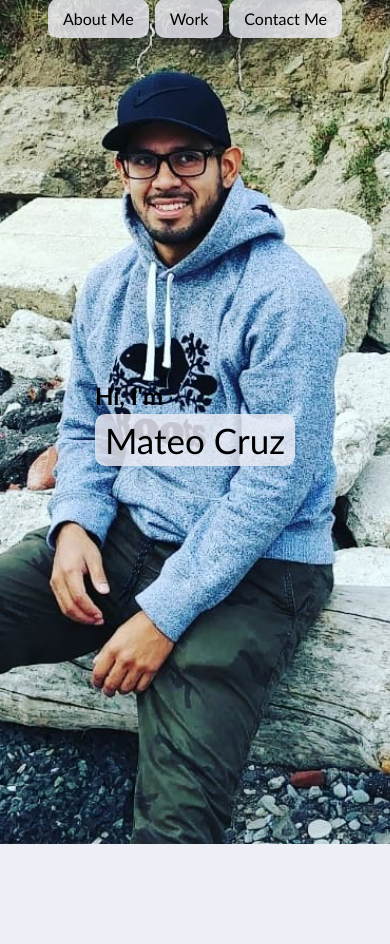
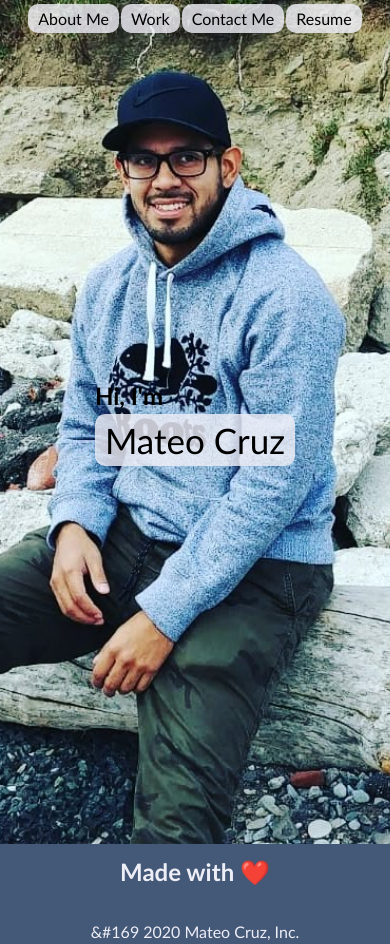
Before and after one commit to cruzma/React-Portfolio, a React (Create React App) app: page / in a window 390 px wide. Before the commit the page ends 844 px from the top, so only its background shows below. Built offline with nearby package versions, Linux system fonts and the light colour scheme.

Commit message:
added resume component

```diff
--- a/src/App.js
+++ b/src/App.js
@@ -3,13 +3,14 @@ import Nav from './components/Nav';
 import ContactForm from './components/ContactForm'
 import About from './components/About';
 import Work from './components/Work';
+import Resume from './components/Resume';
 import React, { useState } from 'react';
 
 function App() {
   const [workSelected, setWorkSelected] = useState(false);
   const [contactSelected, setContactSelected] = useState(false);
   const [aboutSelected, setAboutSelected] = useState(false);
-
+  const [resumeSelected, setResumeSelected] = useState(false);
 
   return (
     <div>
@@ -20,9 +21,11 @@ function App() {
         setContactSelected={setContactSelected}
         aboutSelected={aboutSelected}
         setAboutSelected={setAboutSelected}
+        resumeSelected={resumeSelected}
+        setResumeSelected={setResumeSelected}
       ></Nav>
-      <main>
-        {!contactSelected && !aboutSelected && !workSelected?(
+      <main className="content">
+        {!contactSelected && !aboutSelected && !workSelected && !resumeSelected ?(
           <>
             <Landing></Landing>
           </>
@@ -32,12 +35,20 @@ function App() {
            <About></About>
          ) : workSelected ? (
            <Work></Work>
+         ) : resumeSelected ? (
+            <Resume></Resume>
          ) : (
            <Landing></Landing>
          )}
 
       </main>
+      <footer>
+        <h2>Made with ❤️</h2>
+
+        <p>&#169 2020 Mateo Cruz, Inc.</p>
+      </footer>
     </div>
+
   );
 }
 
--- a/src/components/ContactForm/index.js
+++ b/src/components/ContactForm/index.js
@@ -1,6 +1,45 @@
-import React from 'react';
+import React, { useState } from 'react';
+import { validateEmail } from '../../utils/helpers';
 
 function Contact(){
+
+    const [formState, setFormState] = useState({ name: '', email: '', message: '' });
+    const [errorMessage, setErrorMessage] = useState('');
+    const { name, email, message } = formState;
+
+
+    function handleChange(e){
+        if(e.target.name === 'email'){
+            const isValid = validateEmail(e.target.value);
+            console.log(isValid);
+            // isValid conditional statement
+            if (!isValid) {
+                setErrorMessage('Your email is invalid.');
+            } else {
+                if(!e.target.value.length){
+                    setErrorMessage(`${e.target.name} is required`);
+                } else {
+                    setErrorMessage('');
+                }
+            }
+        }
+        if(!errorMessage){
+            setFormState({...formState, [e.target.name]: e.target.value})
+        }
+
+        console.log('errorMessage', errorMessage);
+    }
+
+    function handleSubmit(e){
+        e.preventDefault();
+        if (!errorMessage) {
+            setFormState({ [e.target.name]: e.target.value });
+            console.log('Form', formState);
+          }
+    }
+
+    console.log(formState);
+
     return(
         <section class="contact">
             <h2 id="contact-me">Contact Me</h2>
@@ -22,12 +61,14 @@ function Contact(){
 
                 <div class="contact-form">
                 <h3>Leave me a Message</h3>
-                <form>
+                <form onSubmit={handleSubmit}>
                     <label for="contact-name">Your Name</label>
-                    <input type="text" id="contact-name" placeholder="Your Name"/>
+                    <input type="text" id="contact-name" placeholder="Your Name" defaultValue={name}/>
 
+                    <label for="email">Email:</label>
+                    <input type="email" name="email" defaultValue={email} onChange={handleChange} placeholder="your email"/>
                     <label for="contact-message">Message</label>
-                    <textarea id="contact-message" placeholder="Message"></textarea>
+                    <textarea id="contact-message" placeholder="Message" defaultValue={message} onChange={handleChange}></textarea>
 
                     <button type="submit">Submit</button>
                 </form>
--- a/src/components/Nav/index.js
+++ b/src/components/Nav/index.js
@@ -5,30 +5,40 @@ function Nav(props) {
   const {
     setContactSelected,
     setAboutSelected,
-    setWorkSelected
+    setWorkSelected,
+    setResumeSelected
   } = props
 
   return (
     <header>
       <nav>
         <ul>
-          <li><a data-tesid="about-me" href="#about-me" onClick={() => {
+          <li><a data-tesid="about-me" href="#" onClick={() => {
             setContactSelected(false);
             setAboutSelected(true);
             setWorkSelected(false);
+            setResumeSelected(false);
           }}
           >About Me</a></li>
-          <li><a href="#work" onClick={() => {
+          <li><a href="#" onClick={() => {
             setAboutSelected(false);
             setContactSelected(false);
             setWorkSelected(true);
+            setResumeSelected(false);
           }}>Work</a></li>
-          <li><a href="#contact-me" onClick={() => {
+          <li><a href="#" onClick={() => {
             setContactSelected(true);
             setAboutSelected(false);
             setWorkSelected(false);
+            setResumeSelected(false);
             }}
             >Contact Me</a></li>
+          <li><a href="#" onClick={() => {
+            setResumeSelected(true);
+            setContactSelected(false);
+            setAboutSelected(false);
+            setWorkSelected(false);
+          }}>Resume</a></li>
         </ul>
       </nav>
     </header>
--- /dev/null
+++ b/src/components/Resume/index.js
@@ -0,0 +1,38 @@
+import React from 'react';
+
+
+function Resume(){
+    return (
+
+        <section className="hero">
+            <div className="proficiencies">
+                <p>Download my resume here: </p><a href="../../assets/MateoCruz3resume.docx" download>Resume</a>
+                <br/>
+                <h3>Front-end Proficiencies</h3>
+                <ul>
+                    <li>HTML</li>
+                    <li>CSS</li>
+                    <li>Javascript</li>
+                    <li>JQUERY</li>
+                    <li>responsive design</li>
+                    <li>react</li>
+                    <li>Bootstrap</li>
+                </ul>
+
+                <h3>Back-end Proficiencies</h3>
+                <ul>
+                    <li>APis</li>
+                    <li>Node</li>
+                    <li>Express</li>
+                    <li>Mysql, sequelize</li>
+                    <li>Nosql</li>
+                    <li>Progressive Web Applications</li>
+                </ul>
+            </div>
+        </section>
+
+    )
+}
+
+
+export default Resume;
--- a/src/index.css
+++ b/src/index.css
@@ -5,11 +5,22 @@
   scroll-behavior: smooth;
 }
 
+html, body{
+  height: 100%;
+}
+
 body{
   font-family: 'Trebuchet MS', 'Lucida Sans Unicode', 'Lucida Grande', 'Lucida Sans', Arial, sans-serif;
   color: rgba(68, 88, 119, 1);
   background-color: rgba(238, 238, 247, 1);
   line-height: 1.5;
+  display: flex;
+  flex-direction: column;
+}
+
+.content{
+  flex: 1 0 auto;
+  min-height: 100vh;
 }
 
 /* header section begins */
@@ -110,13 +121,15 @@ section h2{
 
 .about-me-info{
   display: flex;
-  justify-content: space-evenly;
+  flex-direction: column;
+  align-items: center;
 }
 
 .image-container{
   max-width: 400px;
   max-height: 400px;
-
+  margin-right: 20px;
+  margin-bottom: 20px;
 }
 
 .image-container img{
@@ -267,6 +280,15 @@ section h2{
 
 /* contact section ends */
 
+/*Resume Section Begins*/
+
+.proficiencies{
+  background-color: rgba(238, 238, 247, 0.815);
+  border-radius: 20px;
+  padding: 40px 40px 40px 40px;
+  margin: 20px;
+}
+
 /* footer section begins */
 
 footer{
@@ -276,6 +298,15 @@ footer{
   height: 100px;
   background-color: rgba(68, 88, 119, 1);
   color:rgba(238, 238, 247, 1);
+  flex-shrink: 0;
+}
+
+footer h2{
+  margin-left: 20px;
+}
+
+footer p{
+  margin-right: 20px;
 }
 
 /*footer ends*/
@@ -320,6 +351,7 @@ footer{
     }
 
     header nav ul li a{
+      font-size: 1rem;
       margin: 3px;
     }
     .hero{
@@ -359,14 +391,36 @@ footer{
 
   @media screen and (max-width: 450px){
       header{
-        padding: 0;
+            padding: 0;
+            flex-wrap: wrap;
+      }
+      header nav ul li a{
+        margin: 1px;
+        padding: 5px 10px;
+      }
+
+      header nav ul{
+        flex-wrap: wrap;
+        justify-content: space-around;
       }
       .hero h1{
         font-size: 35px;
       }
 
-      header nav ul li a{
-        font-size: 1rem;
-        margin: 3px;
+      .proficiencies{
+        padding: 10px 40px 10px 40px;
+      }
+
+      footer{
+        flex-direction: column;
+      }
+
+      footer h2{
+        margin-left: 0;
+        margin-top: 10px;
+      }
+
+      footer p{
+        margin-right: 0;
       }
   }
--- /dev/null
+++ b/src/utils/helpers.js
@@ -0,0 +1,8 @@
+export function capitalizeFirstLetter(string) {
+  return string.charAt(0).toUpperCase() + string.slice(1);
+}
+
+export function validateEmail(email) {
+  var re = /^(([^<>()[\]\\.,;:\s@"]+(\.[^<>()[\]\\.,;:\s@"]+)*)|(".+"))@((\[[0-9]{1,3}\.[0-9]{1,3}\.[0-9]{1,3}\.[0-9]{1,3}\])|(([a-zA-Z\-0-9]+\.)+[a-zA-Z]{2,}))$/;
+  return re.test(String(email).toLowerCase());
+}
```
Also changed, not shown: 1 other file (tests, documents, lock files or other folders).
